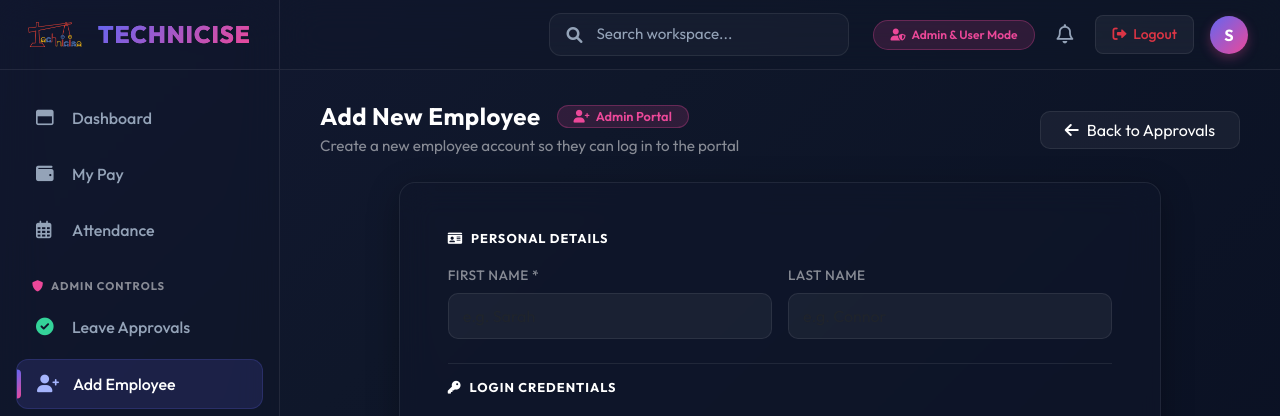
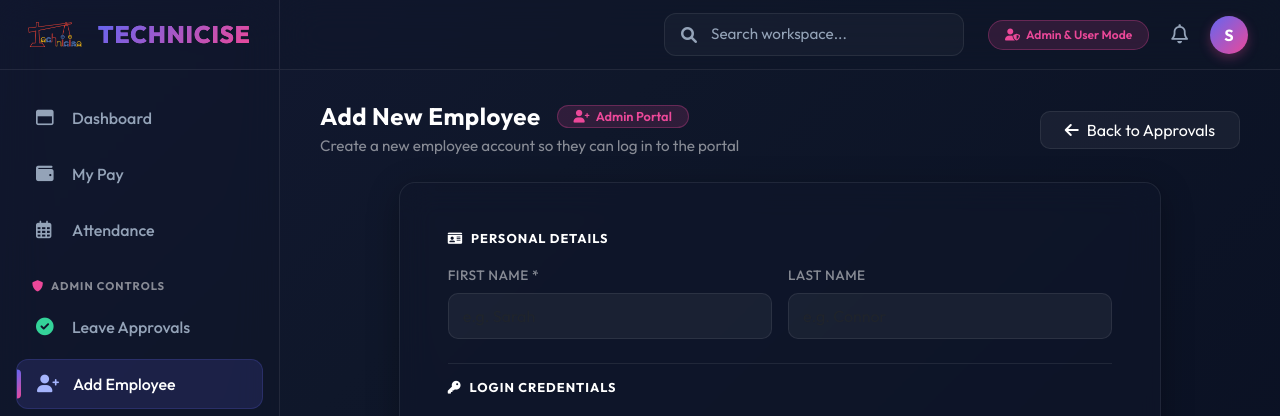
Before and after one commit to boby-technicise/Attendance-System, a Django app: page /employees/create/ in a window 1280 px wide. Shown: the top 416 px of the page. Run offline with Django 5.2, Linux system fonts and the light colour scheme; the visitor is signed in with stand-in values (Sample User, id 1).

Commit message:
ui modified

```diff
--- a/templates/base.html
+++ b/templates/base.html
@@ -337,12 +337,6 @@
             </span>
             {% endif %}
             <button class="icon-btn"><i class="far fa-bell"></i></button>
-            <form action="{% url 'logout' %}" method="post" class="d-inline">
-                {% csrf_token %}
-                <button type="submit" class="btn btn-sm btn-glass text-danger px-3 py-2 fw-medium rounded-3" title="Sign Out">
-                    <i class="fas fa-sign-out-alt me-1"></i> Logout
-                </button>
-            </form>
             <div class="dropdown">
                 <button class="profile-btn d-flex align-items-center justify-content-center" data-bs-toggle="dropdown" aria-expanded="false" title="{{ user.username }}">
                     {{ user.username|make_list|first|upper }}
@@ -352,7 +346,7 @@
                         <div class="text-white fw-bold" style="font-size: 0.95rem;">
                             {{ user.get_full_name|default:user.username }}
                         </div>
-                        <div class="text-white-50 small">@{{ user.username }}</div>
+                        <div class="text-white-50 small">{{ user.username }}</div>
                         {% if user.is_staff or user.is_superuser %}
                         <span class="badge rounded-pill mt-2 px-2 py-1" style="background:rgba(236,72,153,0.2); border:1px solid rgba(236,72,153,0.4); color:#ec4899; font-size:0.7rem;">
                             <i class="fas fa-user-shield me-1"></i> Admin Account
```
